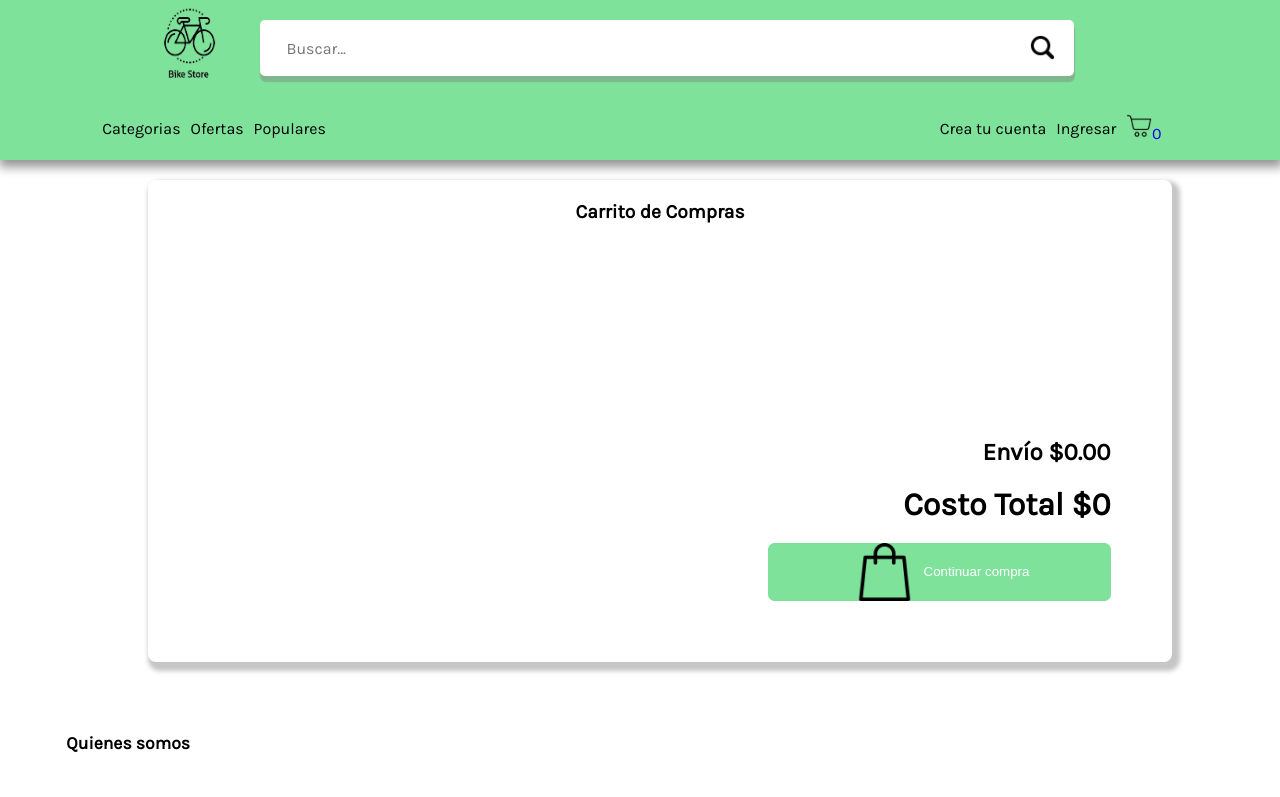
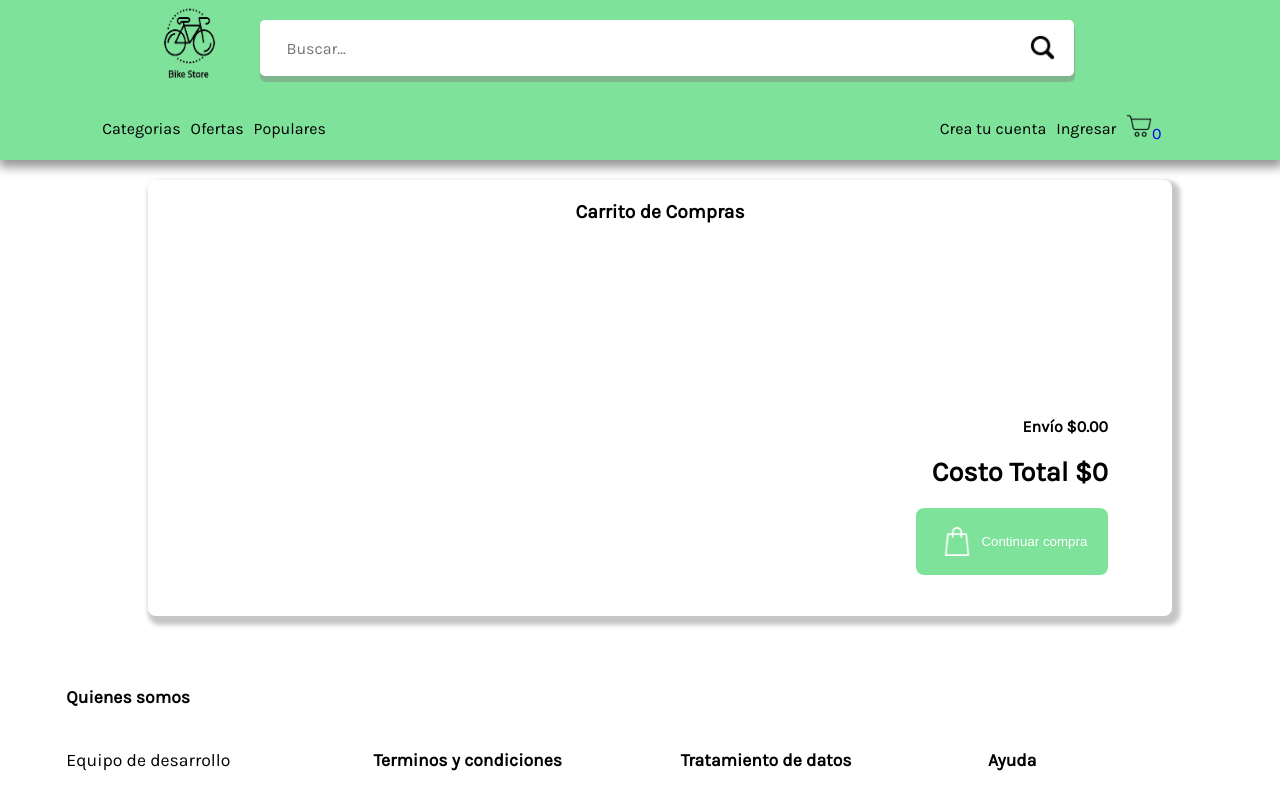
Before and after one commit to DRK-V/BikeStore, a React (Vite) app in the folder frontend/: page /Carrito_compras in a window 1280 px wide. Shown: the top 797 px of the page. Built offline with nearby package versions, Linux system fonts and the light colour scheme.

Commit message:
arreglando diseno cart shopping

```diff
--- a/frontend/src/components/Item_cart.jsx
+++ b/frontend/src/components/Item_cart.jsx
@@ -57,7 +57,11 @@ const handleDecreaseQuantity = () => {
             <img className='img_bicci' src={image} alt="" />
             <div className='descrip_produc'>
               <h2>tipo:{product.tipo}</h2>
-              <h2>precio:$ {precioConPuntos}</h2><br />
+              <h2>precio:
+                <span className="green_text">
+                  $  {precioConPuntos}
+                </span>
+              </h2><br />
             </div>
             <div className='botones_compra'>
               <div className='boton2'>
--- a/frontend/src/css/Actualizar_productos_admin.css
+++ b/frontend/src/css/Actualizar_productos_admin.css
@@ -6,7 +6,17 @@
     justify-content: center;
     height: 100vh;
 }
-
+.close_update_products{
+    width: 4em;
+    height: 3em;
+    position: absolute;
+    top: 0;
+    right: 0;
+    display: flex;
+    justify-content: center;
+    align-items: center;
+    font-size: 1.4em;
+}
 .custom-image-section {
     width: 100%;
     height: 80vh;
--- a/frontend/src/css/carrito_compras.css
+++ b/frontend/src/css/carrito_compras.css
@@ -26,13 +26,17 @@
 }
 
 .descrip_produc {
-    font-size: .5em;
+    font-size: .4em;
+    min-width: 50%;
+    display: flex;
+    flex-direction: column;
+    align-items: flex-start;
 }
 
 /* aca va el de los conotenedores */
 .Cart_compras_carrito {
     width: 75%;
-    height: 27%;
+    height: 20vh;
     position: relative;
     display: flex;
     flex-direction: column;
@@ -54,20 +58,27 @@
 }
 
 .Cart_compras_carrito>h2 {
-    margin-left: 6%;
+    padding-left: 6%;
     width: 100%;
-    height: 26%;
+    height: 10vh;
 }
 .descrip_produc h2 {
     margin-left: 6%;
     width: 100%;
-    height: 26%;
+    height: 7vh;
     font-size: 3em;
+    display: flex;
+    justify-content: center;
+    flex-direction: column;
+}
+.green_text{
+    color:#7EE29A;
+    font-size: 1em;
 }
 .info_bici_compra {
     width: 100%;
     height: 74%;
-    margin-left: 6%;
+    padding-left: 6%;
     display: flex;
     flex-direction: row;
 }
@@ -75,35 +86,44 @@
 /*botones de aumentar productos*/
 .botones_compra {
     width: 36%;
-    margin-left: 2%;
+    padding-left: 2%;
     align-items: end;
     display: flex;
+    flex-direction: row;
+    height: 100%;
 }
 
 .boton1 {
     background-color: transparent;
     margin: 1%;
     width: auto;
-    height: 14%;
+    height: 7vh;
     border: solid 2px #bef6c4a2;
     border-radius: 0.5em;
     padding: 6%;
     display: flex;
     justify-content: center;
     align-items: center;
+    overflow: hidden;
+    cursor: pointer;
+    &:hover{
+        background-color: rgba(255, 0, 0, 0.351);
+    }
 }
 
 .boton1>i {
     margin: 0;
     /* Añade un margen derecho al ícono */
     color: #000000;
+    height: 100%;
+    width: 100%;
     /* Cambia el color del ícono */
 }
 
 .boton2 {
     margin: 1%;
-    width: auto;
-    height: 14%;
+    min-width:50%;
+    height: 7vh;
     border: solid 2px #bef6c4a2;
     border-radius: 0.5em;
     padding: 6%;
@@ -158,27 +178,45 @@
 
 .info_pc {
     display: flex;
-    justify-content: flex-end;
+    justify-content: center;
     align-items: flex-end;
     flex-direction: column;
-    margin: 6%;
+    width: 100%;
+    height: 30vh;
+    padding-right: 4em;
 }
 
+.info_pc > h1{
+    font-size: 1.7em;
+}
 
+.info_pc > h2{
+    font-size: 1em;
+}
 /* confing button */
-
 .carro_pagar {
-    width: 17%;
+    width: 15%;
     position: relative;
     height: 100%;
     object-fit: contain;
     margin-right: 10px;
     margin-left: 6px;
+    filter: invert(1);
+}
 
+.pagar-1 {
+    width: 20%;
+    height: 28%;
+    display: flex;
+    align-items: center;
+    justify-content: center;
+    background-color: #7EE29A;
+    color: white;
+    border: 0;
+    border-radius: .5em;
 }
 
 .pagar {
-
     display: flex;
     align-items: center;
     justify-content: center;
@@ -187,18 +225,7 @@
     border: 0;
     border-radius: .5em;
     cursor: pointer;
-}
-.pagar-1 {
-    width: 54%;
-    height: 28%;
-    display: flex;
-    align-items: center;
-    justify-content: center;
-    background-color: #7EE29A;
-    color: white;
-    border: 0;
-    border-radius: .5em;
-
+    width: 100%;
 }
 .pagar-2 {
     width: 54%;
@@ -210,7 +237,6 @@
     color: white;
     border: 0;
     border-radius: .5em;
-
 }
 .pagar-3 {
     position: fixed;
--- a/frontend/src/page/Actualizar_productos_admin.jsx
+++ b/frontend/src/page/Actualizar_productos_admin.jsx
@@ -1,7 +1,7 @@
 import React, { useEffect, useState } from 'react';
 import '../css/Actualizar_productos_admin.css';
 import { useParams } from 'react-router-dom';
-
+import { Link } from 'react-router-dom';
 export const Actualizar_productos_admin = () => {
     const { id } = useParams();
     const [imagenes, setImagenes] = useState([]);
@@ -94,6 +94,9 @@ export const Actualizar_productos_admin = () => {
 
     return (
         <>
+            <Link className="close_update_products" to="/Usuario_usu?section=manage">
+                X
+            </Link>
             <div className='custom-container'>
                 <div className='custom-image-section'>
                     {imagenes.map((imagen, index) => (
```
Also changed, not shown: 1 other file (tests, documents, lock files or other folders). Lines whose indentation alone changed are shown as unchanged.
